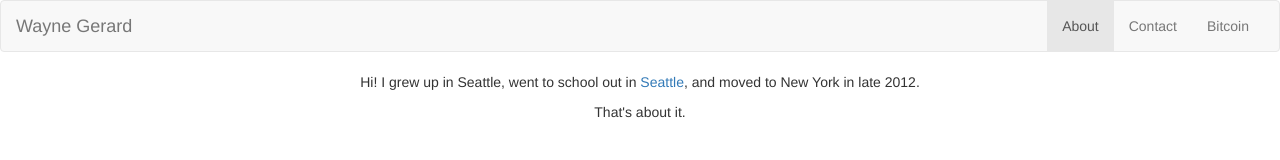
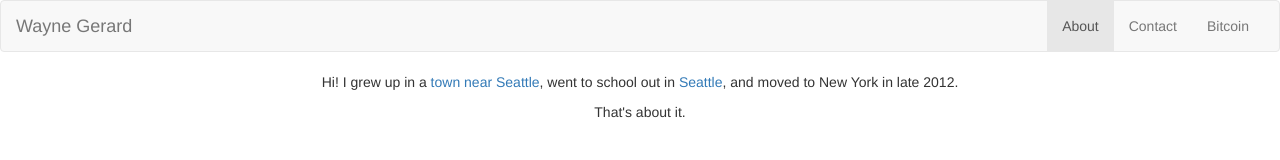
Before and after one commit to waynegerard/waynegerard.github.io, a plain HTML site: page about.html in a window 1280 px wide. Drawn offline with nearby package versions, Linux system fonts and the light colour scheme.

Commit message:
Updating about page

```diff
--- a/about.html
+++ b/about.html
@@ -28,7 +28,7 @@
       </div>
     </nav>
     <div>
-      <p class="text-center">Hi! I grew up in Seattle, went to school out in <a href="http://www.washington.edu">Seattle</a>, and moved to
+        <p class="text-center">Hi! I grew up in a <a href="https://en.wikipedia.org/wiki/Bremerton,_Washington">town near Seattle</a>, went to school out in <a href="https://www.washington.edu">Seattle</a>, and moved to
        New York in late 2012.</p>
       <p class="text-center"> That's about it. </p>
     </div>
```
